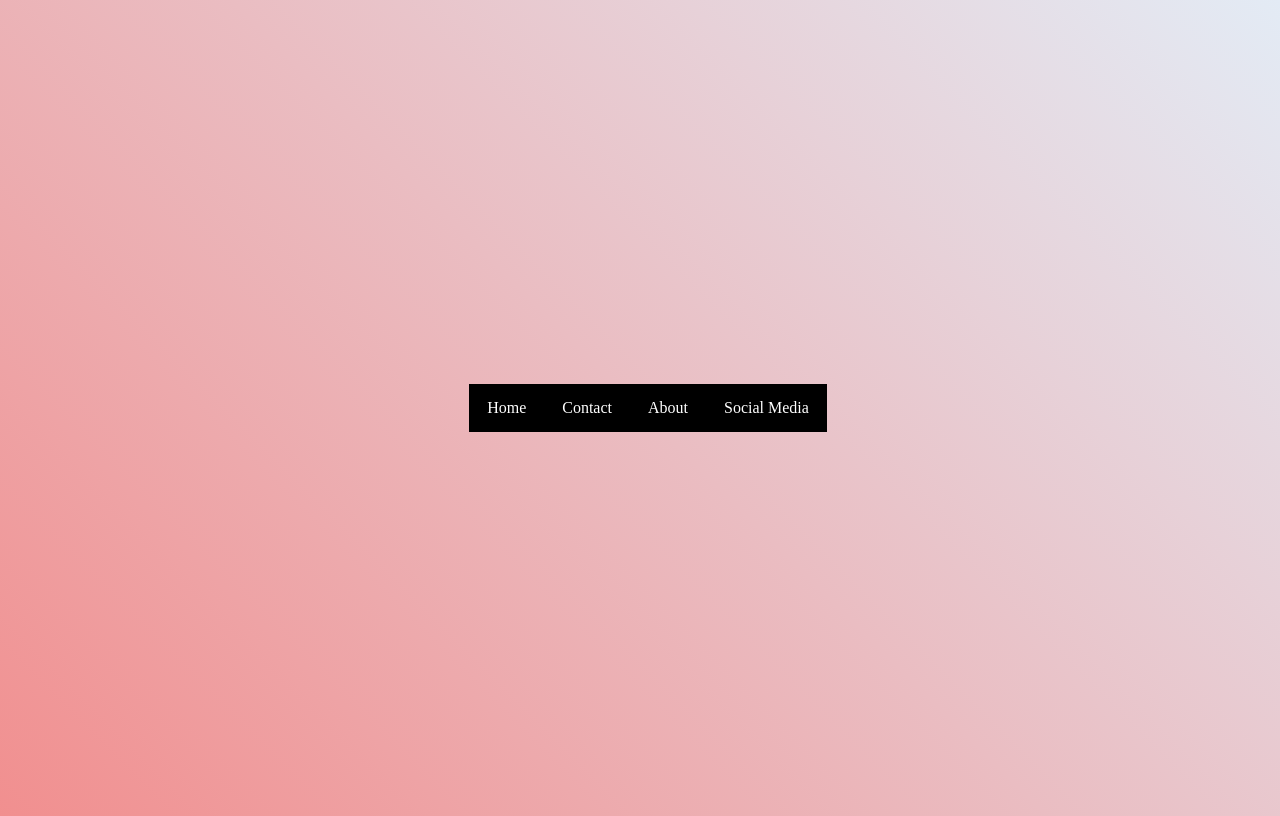
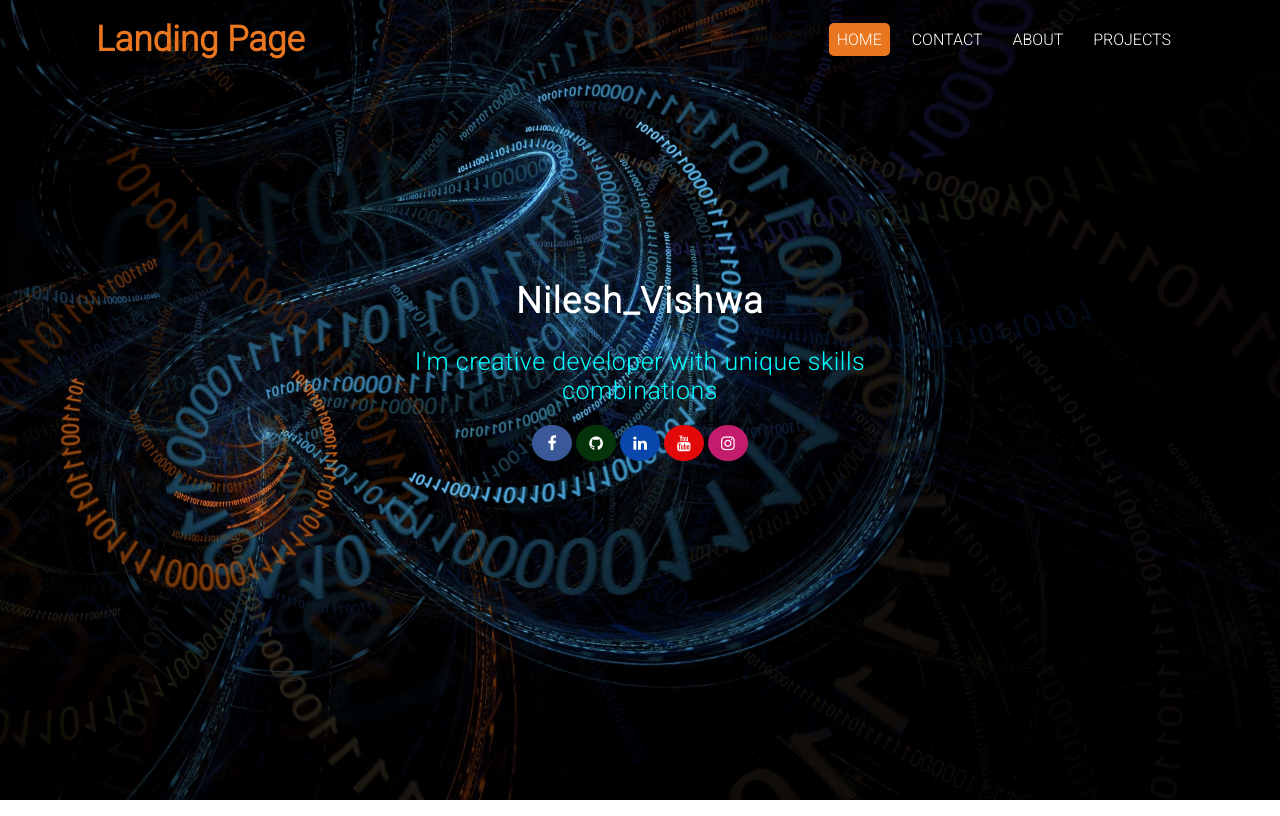
Before and after one commit to nileshvishwa/CODSOFT, a plain HTML site: page task2/index.html in a window 1280 px wide. Drawn offline with Linux system fonts and the light colour scheme; a web font is replaced by a local one.

Commit message:
first home page is completed

```diff
--- a/task2/index.html
+++ b/task2/index.html
@@ -3,17 +3,32 @@
 <head>
     <meta charset="UTF-8">
     <meta name="viewport" content="width=device-width, initial-scale=1.0">
-    <link rel="stylesheet" href="styles.css">
+    <link rel="stylesheet" type="text/css" href="styles.css">
+    <link rel="stylesheet" href="https://cdnjs.cloudflare.com/ajax/libs/font-awesome/4.7.0/css/font-awesome.min.css">
     <title>LANDING PAGE</title>
 </head>
 <body>
-   <nav class="navbar">
-    <ul>
-    <li><a href="#home">Home</a></li>
-    <a href="#contact">Contact</a>
-    <a href="about">About</a>
-    <a href="#socialmedia">Social Media</a>
-</ul>
-   </nav>
+    <section>
+        <div class="container">
+        <nav>
+            <h1>Landing Page</h1>
+            <ul>
+             <li><a href="#home" class="active">Home</a></li>
+             <li><a href="#contact">Contact</a></li>
+              <li><a href="#about">About</a></li>
+              <li><a href="#project">Projects</a></li>
+           </ul>
+        </nav>
+        <div class="article">
+            <h1>Nilesh_Vishwa</h1>
+            <h2>I'm creative developer with unique skills combinations</h2>
+            <a href="#" class="fa fa-facebook"></a>
+            <a href="#" class="fa fa-github"></a>
+            <a href="#" class="fa fa-linkedin"></a>
+            <a href="#" class="fa fa-youtube"></a>
+            <a href="#" class="fa fa-instagram"></a>
+        </div>
+        </div>
+    </section>
 </body>
 </html>
--- a/task2/styles.css
+++ b/task2/styles.css
@@ -1,37 +1,105 @@
-body{
-    width: 100%;
-    height: 100vh;
-    display: flex;
-    justify-content: center;
-    align-items: center;
-    background: linear-gradient(45deg,#f18f8f,#e3ebf5);
+@import url('https://fonts.googleapis.com/css2?family=Borel&family=Libre+Baskerville:wght@700&family=Poppins&family=Roboto:wght@300&family=Rye&family=Style+Script&display=swap');
+*{
+    margin: 0px;
+    padding: 0px;
+    box-sizing: border-box;
+    font-family: 'Roboto', sans-serif;
 }
-ul{
+section{
+    min-height: 100vh;
+    background-image: url("images/bg2.jpg");
+    background-repeat: no-repeat;
+    background-size: cover;
+}
+.container{
+    width: 85%;
+    margin: auto;
+}
+nav{
+    height: 80px;
+}
+nav h1{
+    float: left;
+    line-height: 80px;
+    font-size: 35px;
+    font-size: inline;
+    color:#eb7620;
+}
+nav ul{
+    float:right;
+    line-height: 80px;
+}
+nav ul li{
+    display: inline-block;
     list-style: none;
-    margin: 0;
-    padding: 0;
+    padding: 0px 5px;
 }
-.navbar{
-    background-color:black;
-    overflow: hidden;
+nav ul li a{
+    color: #fff;
+    text-decoration: none;
+    text-transform: uppercase;
+    border-radius: 5px;
+    padding: 7px 8px;
 }
-.navbar ul{
-    padding: 0;
-    margin: 0;
-    list-style-type: none;
+nav ul li a:hover{
+    background-color: #eb7620;
+    transition: 0.5s ease;
 }
-.navbar li{
-    float: left;
+nav ul li .active{
+    background-color: #eb7620;
 }
-.navbar a{
-    float: left;
-    display: block;
+.article{
+    width: 50%;
+    margin: auto;
+    text-align: center;
+    transform: translateY(25vh);
+}
+.article h1{
+    font-size: 36px;
+    color: #fff;
+    letter-spacing: 1.5px;
+    font-weight: 800;
+    margin-bottom: 25px;
+
+}
+.article h2{
+    font-size: 25px;
+    color: aqua;
+    letter-spacing: 0.5px;
+    font-weight: 300;
+    margin-bottom: 20px;
+}
+.article a{
+    color: #fff;
+}
+.fa {
+    padding: 10px;
+    font-size: 30px;
+    width: 40px;
+    text-align: center;
+    text-decoration: cornsilk;
+    border-radius: 50%;
+  }
+  .fa:hover {
+    opacity: 0.9;
+  }
+  .fa-facebook {
+    background: #3B5998;
     color: white;
-    text-align: center;
-    padding: 15px 18px;
-    text-decoration: none;
-}
-.navbar a:hover{
-    background-color: aquamarine;
-    color: black;
-}
+  }
+  .fa-github {
+    background: #05340b;
+    color: white;
+  }
+  .fa-linkedin {
+    background: #0947ac;
+    color: white;
+  }
+  .fa-youtube {
+    background: #e40909;
+    color: white;
+  }
+  .fa-instagram {
+    background: #c41c6d;
+    color: white;
+  }
```
Also changed, not shown: task2/images/bg.jpg (added), task2/images/bg2.jpg (added).
